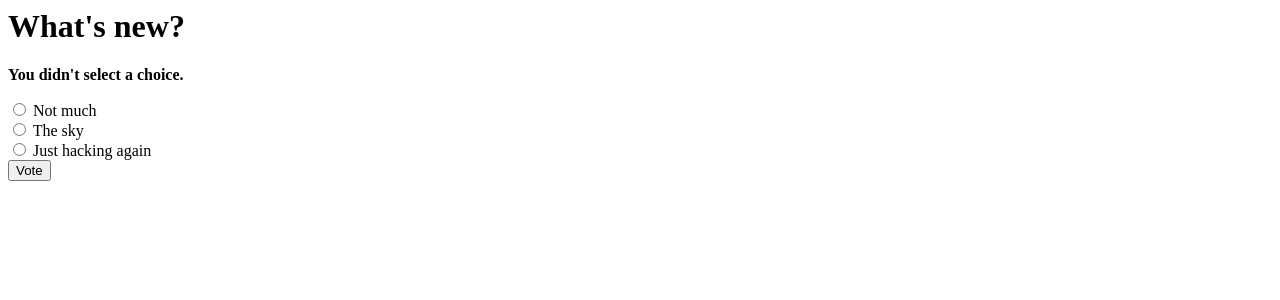
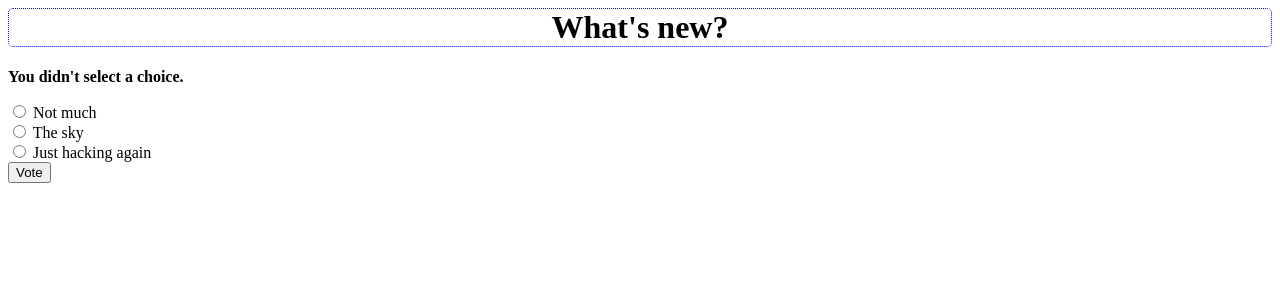
Before and after one commit to aperekhozhuk/DjangoLearning, a Django app: page /polls/1/vote/ in a window 1280 px wide. Shown: the top 300 px of the page. Run offline with Django 3.2, Linux system fonts and the light colour scheme; data comes from the database, SQL or seed files in the repository.

Commit message:
Basic css styles

```diff
--- /dev/null
+++ b/polls/static/polls/css/detail.css
@@ -0,0 +1,5 @@
+h1 {
+    text-align: center;
+    border: 1px dotted blue;
+    border-radius: 5px;
+}
--- /dev/null
+++ b/polls/static/polls/css/index.css
@@ -0,0 +1,3 @@
+li a {
+    color: green;
+}
--- a/polls/templates/polls/detail.html
+++ b/polls/templates/polls/detail.html
@@ -1,3 +1,7 @@
+{% load static %}
+
+<link rel="stylesheet" type="text/css" href="{% static 'polls/css/detail.css' %}">
+
 <h1>{{ question.question_text }}</h1>
 
 {% if error_message %}<p><strong>{{ error_message }}</strong></p>{% endif %}
--- a/polls/templates/polls/index.html
+++ b/polls/templates/polls/index.html
@@ -1,3 +1,7 @@
+{% load static %}
+
+<link rel="stylesheet" type="text/css" href="{% static 'polls/css/index.css' %}">
+
 {% if latest_question_list %}
     <ul>
     {% for question in latest_question_list %}
```
